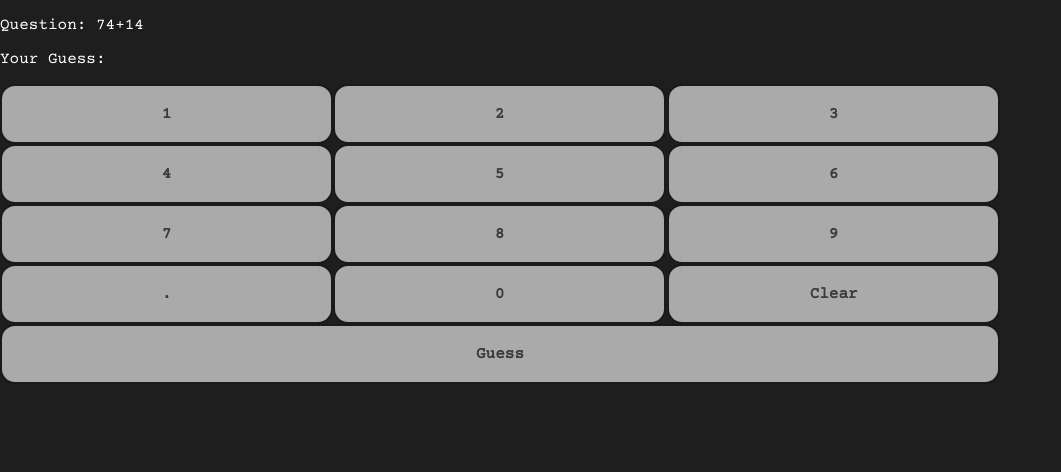
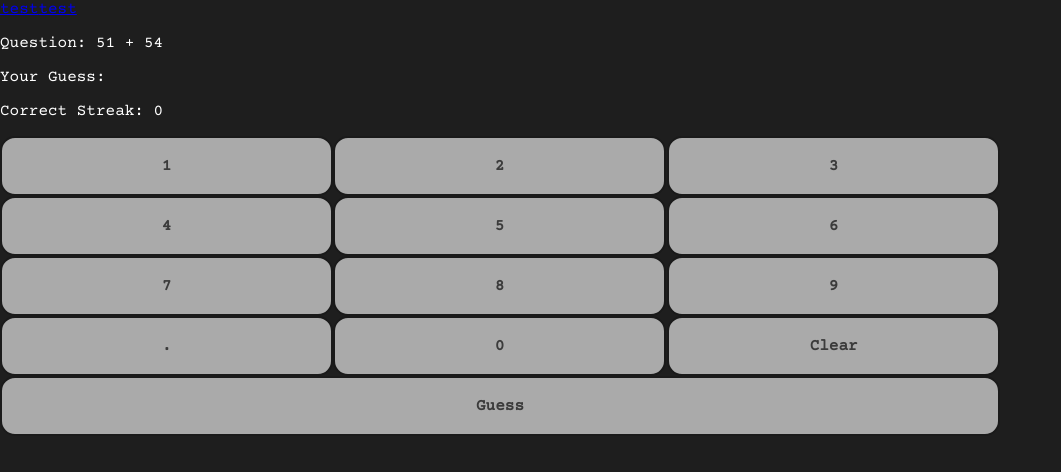
Before and after one commit to maxwelldinsmore/numbertrain, a React (Create React App) app: page / in a window 1280 px wide. Shown: the top 472 px of the page, without its empty margins (0-1061 px from the left). Built offline with nearby package versions, Linux system fonts and the light colour scheme.

Commit message:
In process of implementing createreactBrowser

```diff
--- a/src/App.tsx
+++ b/src/App.tsx
@@ -1,56 +1,13 @@
-import React, { ChangeEvent, useEffect } from 'react';
-import './App.css';
-import { useState, FunctionComponent, Component } from 'react';
-import { stringify } from 'querystring';
 
-function checkAnswer(num1: number, num2: number, guess: string) {
-  try {
-    let guessCheck: number = Number(guess);
-    if (num1 + num2 == guessCheck) {
-      return "Correct!"
-    } else {
-      return "Incorrect, try again"
-    }
-  } catch (error) {
-    console.error(error);
-    return "Error - non valid Integer"
-  }
-}
-
-function calc () {
-  return Math.floor(Math.random() * 100)
-}
-
+import { RouterProvider } from "react-router-dom";
+import router from "./router";
+import React from "react";
 
 function App() {
-  let [num1, setNum1] = useState(calc());
-  let [num2, setNum2] = useState(calc());
-  let [calcs, setCalcs] = useState(num1 + "+" + num2);
-  let [guess, setGuess] = useState("");
-  let [answerState, setAnswerState] = useState("");
   return (
-    <div className="App">
-      <header className="App-header">
-        <p>Question: {calcs}</p>
-        <p>Your Guess: {guess}</p>
-        <section className='numbox'>
-        <button onClick={() => setGuess(guess + "1")}>1</button>
-        <button onClick={() => setGuess(guess + "2")}>2</button>
-        <button onClick={() => setGuess(guess + "3")}>3</button>
-        <button onClick={() => setGuess(guess + "4")}>4</button>
-        <button onClick={() => setGuess(guess + "5")}>5</button>
-        <button onClick={() => setGuess(guess + "6")}>6</button>
-        <button onClick={() => setGuess(guess + "7")}>7</button>
-        <button onClick={() => setGuess(guess + "8")}>8</button>
-        <button onClick={() => setGuess(guess + "9")}>9</button>
-        <button onClick={() => setGuess(guess + ".")}>.</button>
-        <button onClick={() => setGuess(guess + "0")}>0</button>
-        <button onClick={() => setGuess("")}>Clear</button>
-        </section>
-        <button onClick={() => setAnswerState(checkAnswer(num1, num2, guess))}>Guess</button>
-        <p>{answerState}</p>
-      </header>
-    </div>
+    <>
+      <RouterProvider router={router} />
+    </>
   );
 }
 
--- /dev/null
+++ b/src/Components/header.tsx
@@ -0,0 +1,15 @@
+import React from 'react';
+import { Link } from 'react-router-dom';
+
+const Header = () => {
+
+    return (
+        <header>
+            <Link to={'/'}>test</Link>
+            <Link to={'./settings'}>test</Link>
+        </header>
+
+    );
+  };
+
+  export default Header;
--- /dev/null
+++ b/src/router.tsx
@@ -0,0 +1,21 @@
+import React, { ChangeEvent, useEffect } from 'react';
+import './routes/App.css';
+import { useState, FunctionComponent, Component } from 'react';
+import { createBrowserRouter, RouterProvider } from 'react-router-dom';
+
+import Settings from "./routes/settings";
+import HomePage from './routes/HomePage';
+import Root from './routes/root';
+const router = createBrowserRouter([
+  {
+    path: "/",
+    element: <Root />,
+    children: [
+    { path: "/", element: <HomePage /> },
+    { path: "./Settings", element: <Settings/>}
+    ]
+  },
+]);
+
+
+export default router;
--- /dev/null
+++ b/src/routes/HomePage.tsx
@@ -0,0 +1,95 @@
+import React, { ChangeEvent, useEffect } from 'react';
+import './App.css';
+import { useState, FunctionComponent, Component } from 'react';
+import { createBrowserRouter, RouterProvider } from 'react-router-dom';
+import Root from './root';
+
+
+function HomePage() {
+
+  let [guess, setGuess] = useState("");
+  let [answerState, setAnswerState] = useState("");
+
+  let [num, setNum] = useState({
+    num1: calc(),
+    num2: calc()
+  });
+
+  let [calcs, setCalcs] = useState({
+    operationType: "Addition",
+    operationSymbol: "+"
+  });
+
+  let [keyInput, setKeyInput] = useState({
+    keyDown: ""
+  });
+
+  let [streak, setStreak] = useState(0);
+
+
+  function checkAnswer() {
+
+    let guessCheck = 0;
+    try {
+      guessCheck = Number(guess);
+    } catch (error) {
+      console.error(error);
+      return "Error - non valid Integer";
+    }
+    if (num.num1 + num.num2 === guessCheck) {
+      setGuess("");
+      setStreak(streak + 1);
+      newQuestion();
+      return "Correct!";
+    } else {
+      setStreak(0);
+      return "Incorrect, try again";
+    }
+  }
+
+  function newQuestion() {
+    setNum(prevnum => ({
+      ...prevnum,
+      num1: calc(),
+      num2: calc()
+   }));
+  }
+
+
+  function calc () {
+    return Math.floor(Math.random() * 98 + 1)
+  }
+
+  function keyDown(e: string) {
+    setGuess(guess + e);
+  }
+
+
+
+  return (
+    <div className="App" onKeyDown={e => keyDown(e.key)}>
+      <header className="App-header">
+        <p>Question: {num.num1} {calcs.operationSymbol} {num.num2}</p>
+        <p>Your Guess: {guess}</p>
+        <p>Correct Streak: {streak}</p>
+        <section className='numbox'>
+        <button onClick={() => setGuess(guess + "1")}>1</button>
+        <button onClick={() => setGuess(guess + "2")}>2</button>
+        <button onClick={() => setGuess(guess + "3")}>3</button>
+        <button onClick={() => setGuess(guess + "4")}>4</button>
+        <button onClick={() => setGuess(guess + "5")}>5</button>
+        <button onClick={() => setGuess(guess + "6")}>6</button>
+        <button onClick={() => setGuess(guess + "7")}>7</button>
+        <button onClick={() => setGuess(guess + "8")}>8</button>
+        <button onClick={() => setGuess(guess + "9")}>9</button>
+        <button onClick={() => setGuess(guess + ".")}>.</button>
+        <button onClick={() => setGuess(guess + "0")}>0</button>
+        <button onClick={() => setGuess("")}>Clear</button>
+        </section>
+        <button onClick={() => setAnswerState(checkAnswer())}>Guess</button>
+        <p>{answerState}</p>
+      </header>
+    </div>
+  );
+}
+export default HomePage;
--- /dev/null
+++ b/src/routes/root.tsx
@@ -0,0 +1,16 @@
+import React from "react";
+import Header from "../Components/header";
+import HomePage from "./HomePage";
+
+const Root = () => {
+
+    return (
+        <div>
+            <Header></Header>
+            <HomePage></HomePage>
+        </div>
+
+      );
+    };
+
+    export default Root;
--- /dev/null
+++ b/src/routes/settings.tsx
@@ -0,0 +1,11 @@
+import React from 'react';
+
+const Settings = () => {
+    return (
+      <section>
+        <p>hello!</p>
+      </section>
+    );
+  };
+
+  export default Settings;
```
Also changed, not shown: src/Components/route.tsx (added, +12 -0 lines), src/routes/App.css (renamed from src/App.css).
